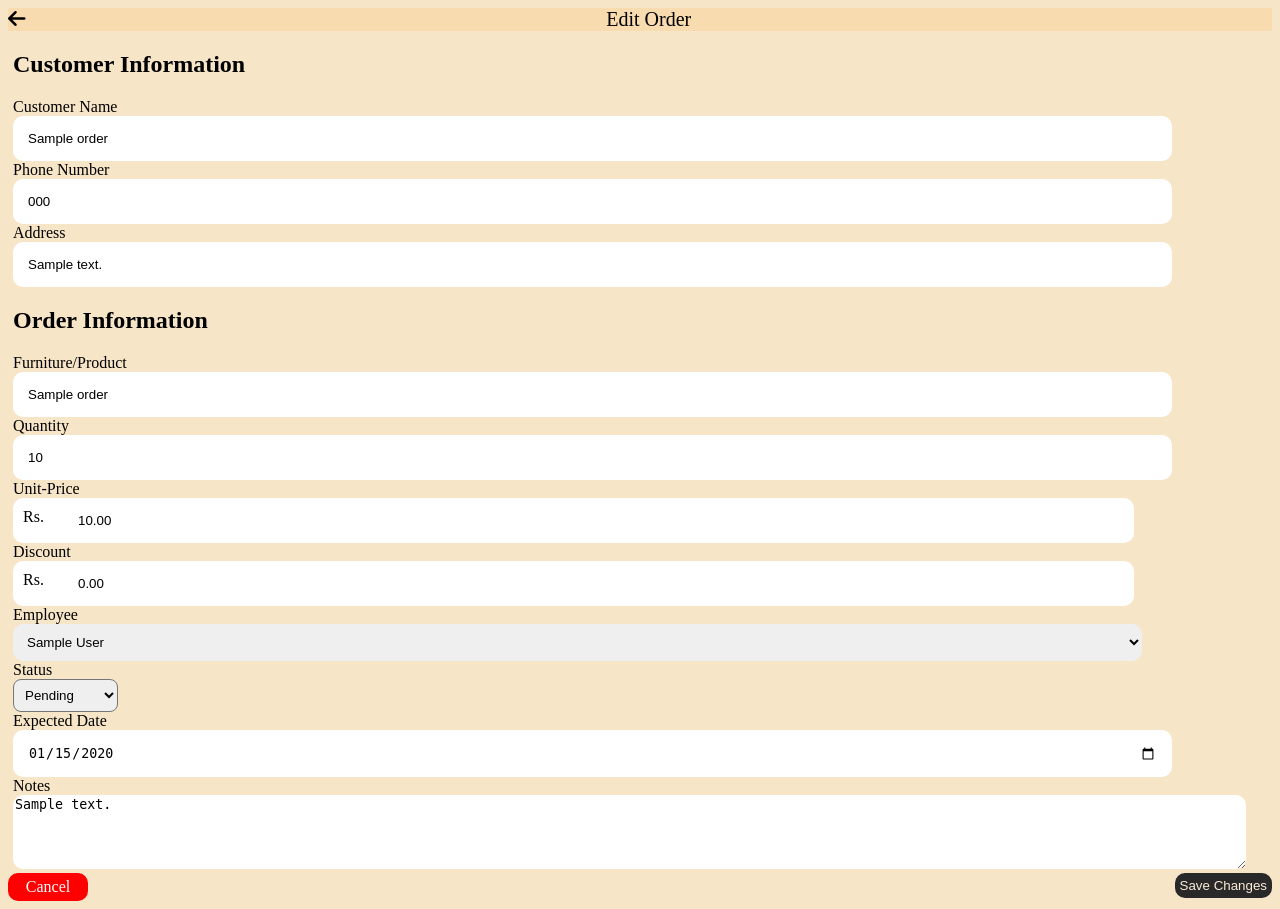
After one commit to milanbk922-cmyk/Furniture-management, a Django app: page /orders/edit/1 in a window 1280 px wide. The commit adds this page. Run offline with Django 5.2, Linux system fonts and the light colour scheme; tables that the repository leaves empty hold one stand-in row (values such as "Sample post").

Commit message:
order backend

```diff
--- a/furniture/employees/views.py
+++ b/furniture/employees/views.py
@@ -3,7 +3,7 @@ from .forms import EmployeeForm
 from .models import Employee
 # Create your views here.
 def employee_list(request):
-    employees = Employee.objects.all().order_by("joining_date")
+    employees = Employee.objects.all().order_by("-status","-joining_date")
     return render(request, "employees/employee.html", {"employees":employees})
 
 def employee_create(request):
--- a/furniture/furniture/settings.py
+++ b/furniture/furniture/settings.py
@@ -40,7 +40,7 @@ INSTALLED_APPS = [
     'django.contrib.staticfiles',
     'employees',
     'dashboard',
-    'orders'
+    'orders',
 ]
 
 MIDDLEWARE = [
--- a/furniture/furniture/urls.py
+++ b/furniture/furniture/urls.py
@@ -21,4 +21,5 @@ urlpatterns = [
     path('admin/', admin.site.urls),
     path('',include('dashboard.urls')),
     path('employees/', include('employees.urls')),
+    path('orders/', include('orders.urls')),
 ]
--- a/furniture/orders/admin.py
+++ b/furniture/orders/admin.py
@@ -1,5 +1,5 @@
 from django.contrib import admin
-from orders.models import order
+from orders.models import Order
 
 # Register your models here.
-admin.site.register(order)
+admin.site.register(Order)
--- /dev/null
+++ b/furniture/orders/forms.py
@@ -0,0 +1,27 @@
+from django import forms
+from .models import Order
+
+class OrderForm(forms.ModelForm):
+    class Meta:
+        model= Order
+        fields=[
+            'customer_name',
+            'customer_phone',
+            'customer_address',
+            'order_name',
+            'quantity',
+            'unit_price',
+            'discount',
+            'expected_delivery',
+            'status',
+            'assigned_employee',
+            'notes',
+        ]
+        widgets={
+            'order_date':forms.DateInput(
+                attrs={'type':'date'}
+            ),
+            'expected_delivery':forms.DateInput(
+                attrs={'type':'date'}
+            ),
+        }
--- a/furniture/orders/models.py
+++ b/furniture/orders/models.py
@@ -1,16 +1,53 @@
 from django.db import models
 from employees.models import Employee
 # Create your models here.
-class order(models.Model):
-    Customer_name = models.CharField(max_length = 100)
-    Contact = models.CharField(max_length = 10)
-    Order_name = models.CharField(max_length = 250)
-    Price = models.DecimalField(max_digits = 8 , decimal_places = 2)
-    Employee = models.ForeignKey(
+class Order(models.Model):
+    STATUS_CHOICES = [
+        ("pending","Pending"),
+        ("in progress","In Progress"),
+        ("completed","Completed"),
+        ("cancelled","Cancelled"),
+    ]
+    # customer information
+    customer_name = models.CharField(max_length = 100)
+    customer_phone = models.CharField(max_length = 10)
+    customer_address = models.CharField(max_length=100)
+    # order information
+    order_name = models.CharField(max_length = 250)
+    quantity = models.PositiveIntegerField(default=1)
+    unit_price = models.DecimalField(
+        max_digits = 10,
+        decimal_places = 2
+    )
+    discount = models.DecimalField(
+        max_digits = 10,
+        decimal_places = 2,
+        default = 0
+    )
+    order_date = models.DateTimeField(auto_now_add = True)
+    expected_delivery = models.DateField(
+        null = True,
+        blank = True
+       )
+    status = models.CharField(
+        max_length = 20,
+        choices = STATUS_CHOICES,
+        default= "pending"
+    )
+    #Employee assigned
+    assigned_employee = models.ForeignKey(
         Employee,
         on_delete = models.SET_NULL,
-        null = True,
-        blank = True
+        null =True,
+        blank = True,
+        related_name = 'orders'
     )
+    notes = models.TextField(blank = True)
+    @property
+    def total_price(self):
+        return (self.quantity * self.unit_price) - self.discount
+
     def __str__(self):
-        return self.Customer_name
+        return f"Order #{self.pk} - {self.customer_name}"
+    class Meta:
+        ordering = ["-order_date"]
--- /dev/null
+++ b/furniture/orders/urls.py
@@ -0,0 +1,9 @@
+from django.urls import path
+from . import views
+urlpatterns=[
+    path('list/', views.order_list, name='order_list'),
+    path('add/', views.order_create, name='order_create'),
+    path('<int:pk>', views.order_detail, name='order_detail'),
+    path('edit/<int:pk>', views.order_edit,name='order_edit'),
+
+]
--- a/furniture/orders/views.py
+++ b/furniture/orders/views.py
@@ -1,3 +1,38 @@
-from django.shortcuts import render
+from django.shortcuts import render, get_object_or_404, redirect
+from django.contrib import messages
+from .forms import OrderForm
+from .models import Order
+from employees.models import Employee
 
 # Create your views here.
+def order_list(request):
+    orders = Order.objects.all().order_by("-order_date")
+    return render(request, "orders/order.html", {"orders":orders})
+
+def order_create(request):
+    form = OrderForm()
+    employees = Employee.objects.all()
+    if request.method == 'POST':
+        form = OrderForm(request.POST)
+        if form.is_valid():
+            form.save()
+            return redirect("order_list")
+        else:
+            print(form.errors)
+    return render(request, "orders/order_form.html", {'form':form, 'employees':employees})
+
+def order_detail(request, pk):
+    order = get_object_or_404(Order,pk=pk)
+    return render(request, "orders/order_detail.html",{'order':order})
+
+def order_edit(request, pk):
+    order = get_object_or_404(Order, pk=pk)
+    employees = Employee.objects.all()
+    if request.method == 'POST':
+        form = OrderForm(request.POST, instance=order)
+        if form.is_valid():
+            form.save()
+            return redirect("order_detail", pk=order.pk)
+    else:
+        form = OrderForm(instance=order)
+    return render(request, 'orders/order_edit.html' , {'form':form, 'order':order, 'employees':employees})
--- a/furniture/static/css/style.css
+++ b/furniture/static/css/style.css
@@ -195,18 +195,18 @@ button[name="edit_employee"]{
     padding:10px;
     border-radius:10px 0 0 10px;
 }
-#eassigned{
+#assigned_employee{
     width:90%;
     padding:10px;
     border:none;
     border-radius:10px;
 }
-#ostatus{
+/* #status{
     width:90%;
     padding:10px;
     border:none;
     border-radius:10px;
-}
+} */
 .form-group textarea{
     width:98%;
     height:70px;
--- a/furniture/templates/includes/footer.html
+++ b/furniture/templates/includes/footer.html
@@ -10,7 +10,7 @@
         Employees</a>
     </div>
     <div class= "div3">
-        <a href="{%url 'order'%}" class="section" ><i class="fa-solid fa-cart-shopping"></i><br>
+        <a href="{%url 'order_list'%}" class="section" ><i class="fa-solid fa-cart-shopping"></i><br>
         Orders </a>
     </div>
 </footer>
--- /dev/null
+++ b/furniture/templates/orders/order_edit.html
@@ -0,0 +1,183 @@
+{%extends "base.html"%}
+{%load static%}
+{%block navbar%}
+<link rel="stylesheet" href="https://cdnjs.cloudflare.com/ajax/libs/font-awesome/6.5.2/css/all.min.css">
+<header class="navcontainer">
+        <div class= "nav1">
+            <a href="{%url 'order_detail' order.pk%}" class="section" >
+            <span style="font-size: 20px;">
+                <i class="fa-solid fa-arrow-left"></i>
+            </span>
+            </a>
+        </div>
+        <div class= "nav2">Edit Order</div>
+        <div class= "nav3"></div>
+</header>
+{%endblock%}
+{%block content%}
+{% comment %} Order Form {% endcomment %}
+<form method="POST"
+        action="{% url 'order_edit' order.pk %}"
+        class="order-form">
+    {% csrf_token %}
+    {% comment %} Customer Information {% endcomment %}
+    <section class= "form-section">
+        <h2> Customer Information </h2>
+        <div class="form-group">
+            <label for="name">Customer Name</label><br>
+            <input
+                type="text"
+                id="customer_name"
+                name="customer_name"
+                value="{{order.customer_name}}"
+                required
+            >
+        </div>
+        <div class="form-group">
+            <label for="phone">Phone Number</label><br>
+            <input
+                type="number"
+                id="customer_phone"
+                name="customer_phone"
+                value="{{order.customer_phone}}"
+                required
+            >
+        </div>
+        <div class="form-group">
+            <label for="address">Address</label><br>
+            <input
+                type="text"
+                id="customer_address"
+                name="customer_address"
+                value="{{order.customer_address}}"
+                required
+            >
+        </div>
+    </section>
+
+    {% comment %} Order Information {% endcomment %}
+    <section class= "form-section">
+        <h2> Order Information </h2>
+        <div class="form-group">
+            <label for="name">Furniture/Product</label><br>
+            <input
+                type="text"
+                id="order_name"
+                name="order_name"
+                value="{{order.order_name}}"
+                required
+            >
+        </div>
+        <div class="form-group">
+            <label for="quantity">Quantity</label><br>
+            <input
+                type="number"
+                id="quantity"
+                name="quantity"
+                value="{{order.quantity}}"
+                required
+            >
+        </div>
+        <div class="form-group">
+            <label for="price">Unit-Price</label><br>
+            <div class="price">
+                <div class="rs">Rs.</div>
+                <input
+                    type="number"
+                    id="unit_price"
+                    name="unit_price"
+                    value="{{order.unit_price}}"
+                    required
+                >
+            </div>
+        </div>
+        <div class="form-group">
+            <label for="discount">Discount</label><br>
+            <div class="price">
+                <div class="rs">Rs.</div>
+                <input
+                    type="number"
+                    id="discount"
+                    name="discount"
+                    value="{{order.discount}}"
+                    required
+                >
+            </div>
+        </div>
+        {% comment %} ...to be .. {% endcomment %}
+        <div class="form-group">
+            <label for="assigned_employee">Employee</label><br>
+            <select id="assigned_employee" name="assigned_employee">
+                {%for employee in employees%}
+                <option value="employee.pk"
+                {%if order.assigned_employee_id == employee.pk%}selected{%endif%}
+                > {{employee.name}}
+                </option>
+                {% empty %}
+                <option value="">No employees available</option>
+                {% endfor %}
+            </select>
+        </div>
+        <div class="form-group">
+            <label for="Status">Status</label><br>
+            <select id="status" name="status">
+                    <option value="pending"
+                    {%if order.status == "pending"%}selected{%endif%}>
+                    Pending
+                    </option>
+
+                    <option value="in progress"
+                    {%if order.status == "in progress"%}selected{%endif%}>
+                    In Progress
+                    </option>
+
+                    <option value="completed"
+                    {%if order.status == "completed"%}selected{%endif%}>
+                    Completed
+                    </option>
+
+                    <option value="cancelled"
+                    {%if order.status == "cancelled"%}selected{%endif%}>
+                    Cancelled
+                    </option>
+
+            </select>
+        </div>
+        <div class="form-group">
+            <label for="expected-date">Expected Date</label><br>
+            <input
+                type="date"
+                id="expected_delivery"
+                name="expected_delivery"
+                value="{{order.expected_delivery| date:'Y-m-d'}}"
+                required
+            >
+        </div>
+        <div class="form-group">
+            <label for="notes">Notes</label><br>
+            <textarea
+                id="notes"
+                name="notes"
+            >{{order.notes}}</textarea>
+        </div>
+    </section>
+    {% comment %} submit {% endcomment %}
+    <div class="edit_submit">
+        <a href="{%url 'order_detail' order.pk%}">
+        <div class="cancel">
+
+             Cancel
+
+        </div>
+        </a>
+
+        <div class="save_changes">
+            <button type="submit" class="save-button">
+                Save Changes
+            </button>
+        </div>
+    </div>
+</form>
+{%endblock%}
+{%block footer%}
+{%endblock%}
```
Also changed, not shown: furniture/templates/employees/employee.html (+6 -1 lines), furniture/templates/employees/employee_edit.html (+10 -3 lines), furniture/templates/orders/order.html (+9 -4 lines), furniture/templates/orders/order_detail.html (+20 -15 lines), furniture/templates/orders/order_form.html (+25 -19 lines), furniture/orders/migrations/0003_alter_order_options_and_more.py (added), furniture/orders/migrations/0004_alter_order_customer_name.py (added).
